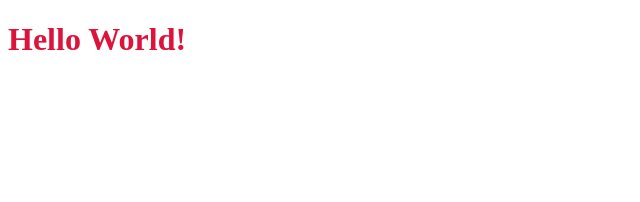
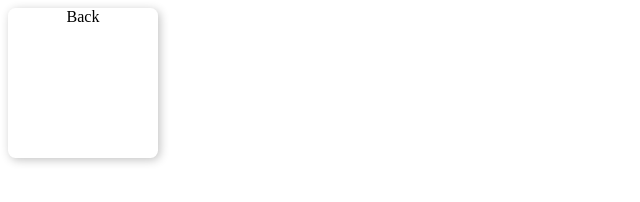
Before and after one commit to egressyk/supercharge-homework-frontend, a plain HTML site: page index.html in a window 1280 px wide. Shown: the whole page, without its empty margins (0-640 px from the left). Drawn offline with Linux system fonts and the light colour scheme.

Commit message:
Flippable card component
Added custom WebComponent memorygame-card

```diff
--- a/css/style.css
+++ b/css/style.css
@@ -1,3 +1,28 @@
-h1 {
-    color: crimson;
+memorygame-card {
+    display: block;
+    position: relative;
+    width: 150px;
+    height: 150px;
+    border-radius: 5%;
+    transition: transform 1000ms;
+    box-shadow: 2px 2px 10px rgba(0, 0, 0, 0.24);
+    transform-style: preserve-3d;
 }
+
+memorygame-card[faceUp] {
+    transition: transform 1000ms;
+    transform: rotateY(180deg);
+}
+
+memorygame-card .back, memorygame-card .front {
+    position: absolute;
+    text-align: center;
+    width: 100%;
+    height: 100%;
+    border-radius: 5%;
+    backface-visibility: hidden;
+}
+
+memorygame-card .front {
+    transform: rotateY(-180deg);
+}
--- a/index.html
+++ b/index.html
@@ -4,10 +4,9 @@
     <meta charset="UTF-8">
     <meta name="viewport" content="width=device-width, initial-scale= 1">
     <link rel="stylesheet" href="css/style.css">
-    <script src="javascript/script.js" defer></script>
+    <script type="module" src="javascript/script.js" defer></script>
     <title>Supercharge Memory Game</title>
 </head>
 <body>
-<h1>Hello World!</h1>
 </body>
 </html>
--- /dev/null
+++ b/javascript/components/memorygame-card.js
@@ -0,0 +1,20 @@
+class MemoryCard extends HTMLElement {
+    get faceUP() {
+        return this.hasAttribute('faceUp');
+    }
+
+    connectedCallback() {
+        this.classList.add('card');
+        this.innerHTML = `
+                <div class="back">Back</div>
+                <div class="front">Front</div>`;
+    }
+
+    flip() {
+        this.toggleAttribute('faceUp');
+    }
+
+}
+
+console.log('import OK');
+customElements.define('memorygame-card', MemoryCard);
--- a/javascript/script.js
+++ b/javascript/script.js
@@ -1 +1,7 @@
-console.log('script OK');
+import './components/memorygame-card.js';
+
+const card = document.createElement('memorygame-card');
+document.querySelector('body').appendChild(card);
+card.addEventListener('click', function () {
+    this.flip();
+});
```
